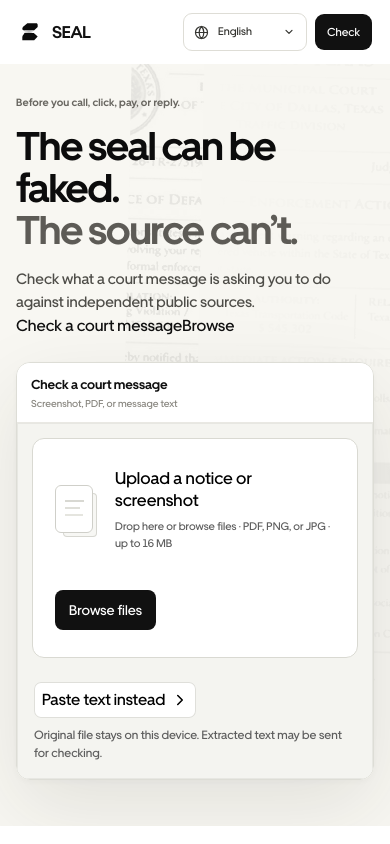
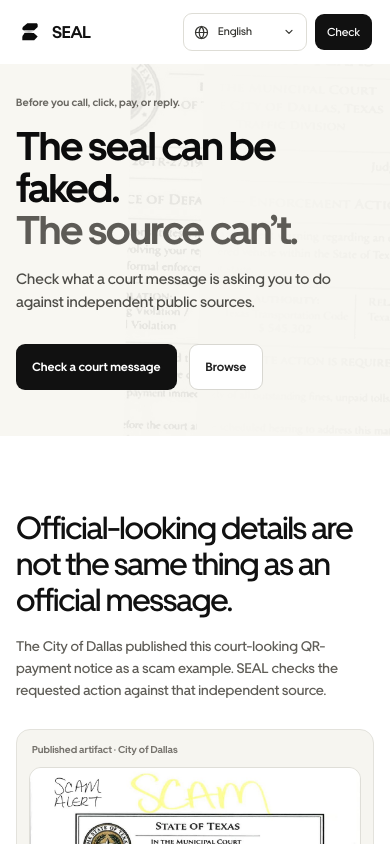
Before and after one commit to Davemafy/seal, a Next.js app: page / in a window 390 px wide. Shown: the top 844 px of the page. Built offline with nearby package versions, Linux system fonts and the light colour scheme.

Commit message:
Show embedded landing uploader on desktop only

```diff
--- a/app/landing.css
+++ b/app/landing.css
@@ -211,6 +211,29 @@
  font-size:11px;
  line-height:17px;
 }
+
+.landing-hero-actions{
+ display:none;
+ align-items:center;
+ gap:12px;
+ margin-top:30px;
+}
+.landing-hero-primary,
+.landing-hero-secondary{
+ min-height:46px;
+ display:inline-flex;
+ align-items:center;
+ justify-content:center;
+ padding:11px 16px;
+ border-radius:9px;
+ font-size:12px;
+ line-height:18px;
+ font-weight:600;
+ text-decoration:none;
+ white-space:nowrap;
+}
+.landing-hero-primary{background:#111;color:#fff}
+.landing-hero-secondary{border:1px solid #d8d7d1;background:#fff;color:#222}
 
 .landing-checker{
  position:relative;
@@ -807,6 +830,9 @@
 }
 
 @media(max-width:1000px){
+ .landing-checker{display:none!important}
+ .landing-hero-actions{display:flex}
+
  .landing-hero-inner{
   grid-template-columns:1fr;
   gap:46px;
@@ -816,7 +842,6 @@
  .landing-hero-copy{max-width:650px}
  .landing-hero-copy h1{font-size:52px;line-height:54px}
  .landing-architecture{width:100vw;right:-34vw;opacity:.09}
- .landing-checker{max-width:680px}
  .landing-proof-stage{grid-template-columns:1fr;gap:24px}
  .landing-proof-hinge{width:68px;min-height:104px;transform:rotate(-2deg)}
  .landing-document-frame{height:440px}
@@ -863,13 +888,6 @@
   line-height:23px;
  }
  .landing-hero-principle{display:none}
- .landing-checker{border-radius:14px}
- .landing-checker-head{min-height:58px;padding-inline:14px}
- .landing-checker-head>.landing-checker-state{display:none}
- .landing-page:not(:has(.landing-checker .entry-shell.is-processing)):not(:has(.landing-checker .review-shell)) .landing-checker .upload-row{
-  min-height:220px!important;
-  padding:26px 22px!important;
- }
  .landing-proof,
  .landing-method,
  .landing-browse,
```
